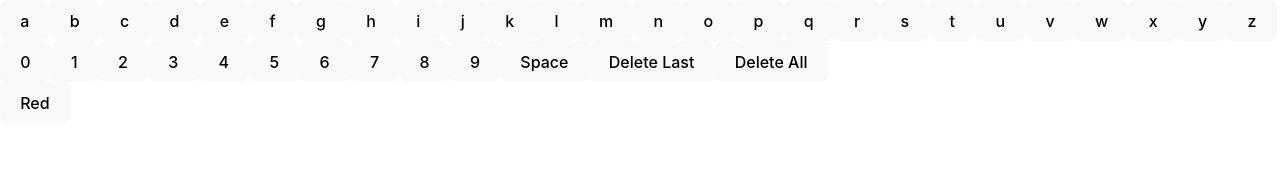
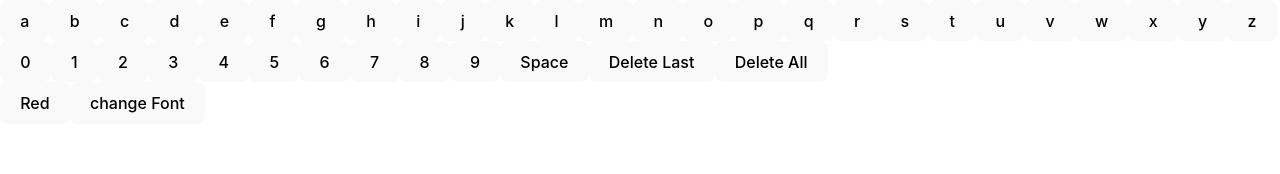
Before and after one commit to mikoyekel13/textEditor, a React (Vite) app in the folder textEditor/: page / in a window 1280 px wide. Shown: the top 174 px of the page. Built offline with nearby package versions, Linux system fonts and the light colour scheme.

Commit message:
changeeeeee

```diff
--- a/textEditor/src/App.jsx
+++ b/textEditor/src/App.jsx
@@ -4,7 +4,7 @@ import KeyBoard from "./components/KeyBoard";
 import StyleButton from "./components/StyleButtons";
 function App() {
   const [text, setText] = useState("");
-  const [textStyle, setTextStyle] = useState({ whiteSpace: "pre-wrap", color: 'black'});
+  const [textStyle, setTextStyle] = useState({ whiteSpace: "pre-wrap", color: 'black', fontFamily:'Cantarell'});
   return (
     <>
       <div id="showText" style={textStyle}>
--- a/textEditor/src/components/StyleButtons.jsx
+++ b/textEditor/src/components/StyleButtons.jsx
@@ -1,14 +1,36 @@
 import KeyBoard from "./KeyBoard";
-function StyleButton(props){
-    function changeTextColor(){
+function StyleButton(props) {
+    function changeTextColor() {
         props.textStyle(function (prev) {
-            const newStyle = {...prev};
-            newStyle.color = 'red';
+            const newStyle = { ...prev };
+            { newStyle.color === 'red' ? newStyle.color = 'black' : newStyle.color = 'red' }
             return newStyle;
-        }) }
-return (
-<div>
-<button onClick={changeTextColor}>Red</button>
-</div>)
+        })
+    }
+    function changeTextFont() {
+        props.textStyle(function (prev){
+        const newStyle = { ...prev };
+        const Fonts=['Futura','Lato','Garamond',
+            'Arial'];
+            const random =Math.floor(Math.random*Fonts.length);
+            console.log(random);
+            newStyle.fontFamily = newStyle.fontFamily === 'Arial' ? 'Cantarell' : 'Arial';
+        return newStyle;
+    })
+    }
+    // function changeToUpperCase(){
+    //     props.textStyle(prev =>{
+    //         const newStyle={...prev}
+    //         if(newStyle.text){}
+    //         newStyle.text = newStyle.text.toUpperCase();}
+    //         return newStyle;
+    //     })
+    // }
+    return (
+        <div>
+            <button onClick={changeTextColor}>Red</button>
+            <button onClick={changeTextFont}>change Font</button>
+            {/* <button onClick={changeToUpperCase}>UpperCase</button> */}
+        </div>)
 }
 export default StyleButton;
```
